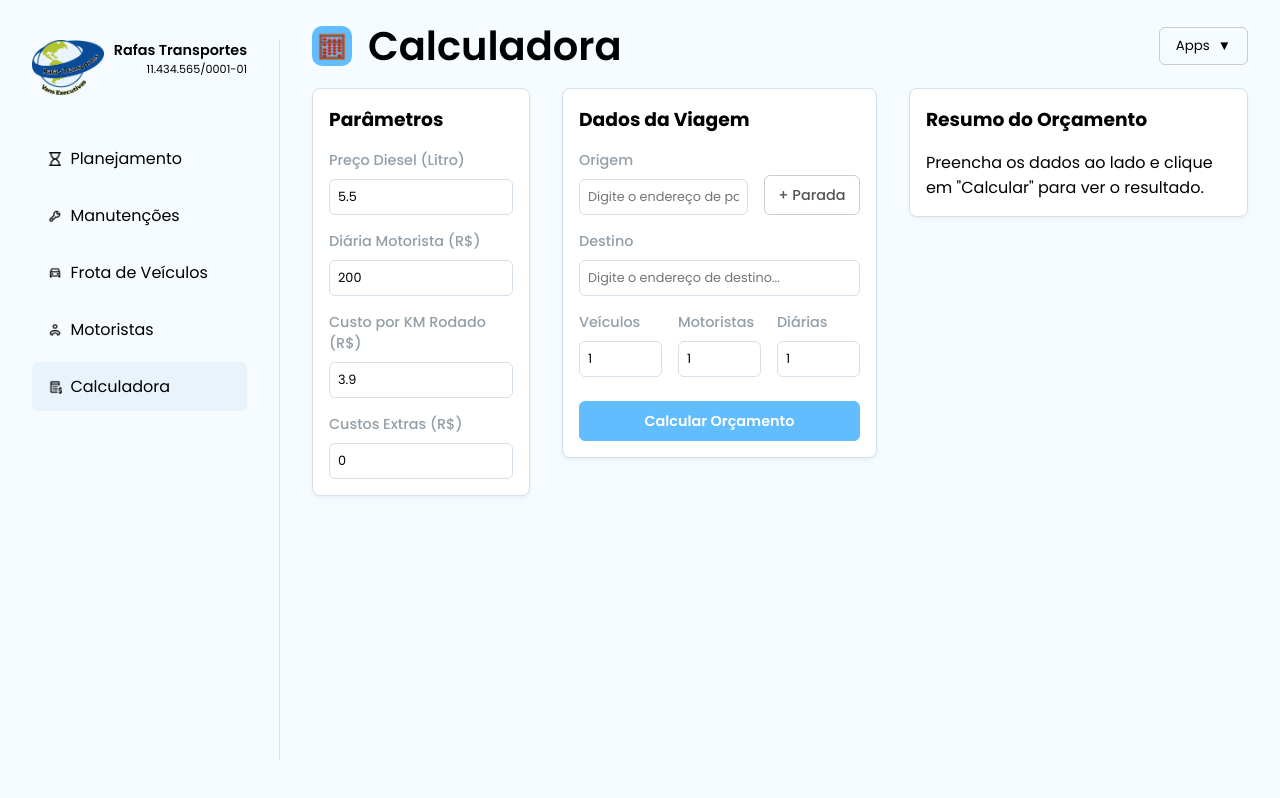
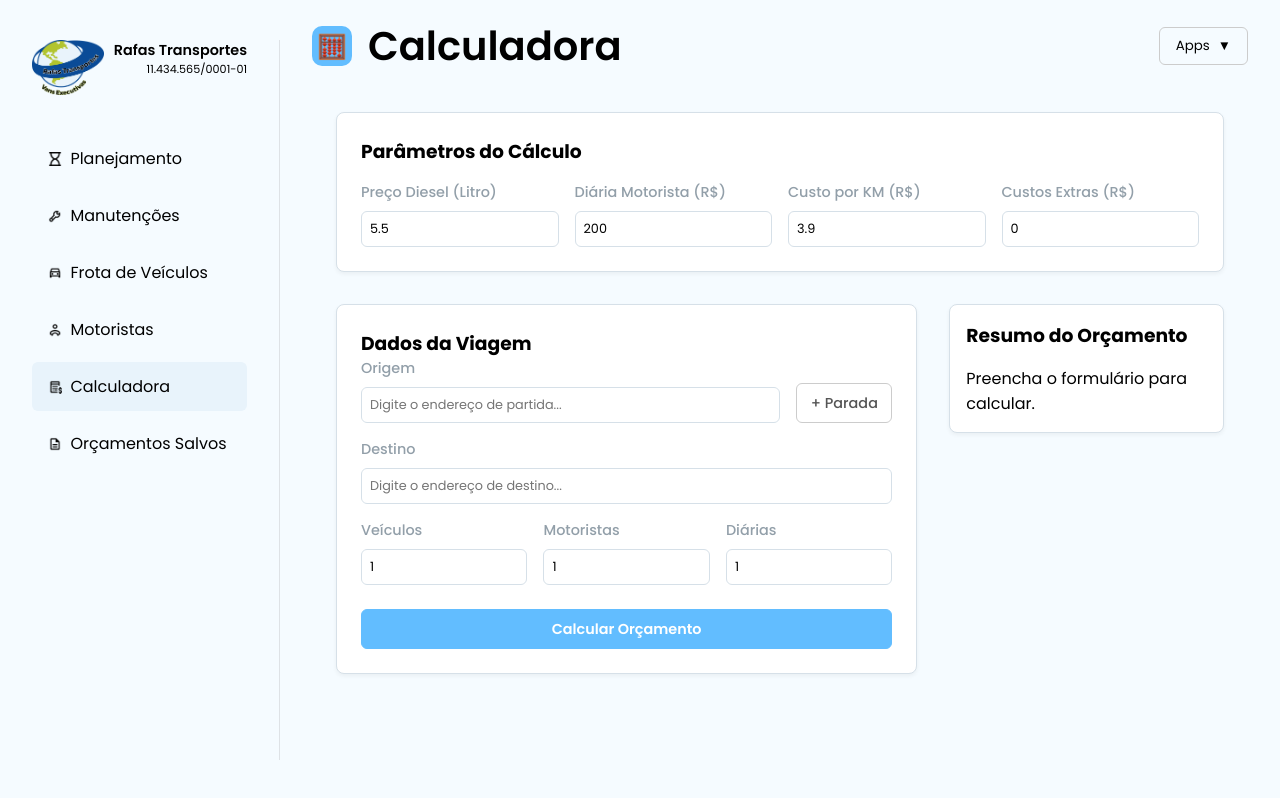
Before and after one commit to rafalves106/rafas-transportes-app, a React (Vite) app: page /calculadora in a window 1280 px wide. Built offline with nearby package versions, Linux system fonts and the light colour scheme.

Commit message:
feat(calculadora): Adiciona funcionalidade de cálculo e salvamento de orçamentos

```diff
--- a/src/App.tsx
+++ b/src/App.tsx
@@ -1,8 +1,27 @@
+import { useState } from "react";
 import { Outlet, useLocation, useNavigate } from "react-router-dom";
 import styled from "styled-components";
 import { GlobalStyle } from "./styles/GlobalStyle";
 import { Sidebar } from "./components/Sidebar";
 import { HeaderGlobal } from "./components/HeaderGlobal";
+
+import { tripsData as initialTripsData, type Trip } from "./data/tripsData";
+import {
+  vehiclesData as initialVehiclesData,
+  type Vehicle,
+} from "./data/vehiclesData";
+import {
+  driversData as initialDriversData,
+  type Driver,
+} from "./data/driversData";
+import {
+  maintenancesData as initialMaintenancesData,
+  type Maintenance,
+} from "./data/maintenanceData";
+import {
+  orcamentosData as initialOrcamentos,
+  type Orcamento,
+} from "./data/orcamentosData";
 
 const AppContainer = styled.div`
   display: flex;
@@ -18,11 +37,21 @@ const ConteudoPrincipal = styled.div`
 
 const AreaDaPagina = styled.main`
   flex: 1;
+  overflow-y: auto;
+  padding: 0 2rem 2rem 2rem;
 `;
 
 function App() {
   const location = useLocation();
   const navigate = useNavigate();
+
+  const [viagens, setViagens] = useState<Trip[]>(initialTripsData);
+  const [veiculos, setVeiculos] = useState<Vehicle[]>(initialVehiclesData);
+  const [motoristas, setMotoristas] = useState<Driver[]>(initialDriversData);
+  const [manutencoes, setManutencoes] = useState<Maintenance[]>(
+    initialMaintenancesData
+  );
+  const [orcamentos, setOrcamentos] = useState<Orcamento[]>(initialOrcamentos);
 
   const pageConfig: {
     [key: string]: {
@@ -82,6 +111,13 @@ function App() {
       novoPath: "",
       showActionButton: false,
     },
+    "/orcamentos": {
+      icon: "📄",
+      title: "Orçamentos Salvos",
+      novoLabel: "",
+      novoPath: "",
+      showActionButton: false,
+    },
   };
 
   const configAtual = pageConfig[location.pathname] || {
@@ -94,6 +130,10 @@ function App() {
 
   const handleNovoItemClick = () => {
     navigate(configAtual.novoPath);
+  };
+
+  const handleAdicionarOrcamento = (orcamento: Orcamento) => {
+    setOrcamentos((prev) => [orcamento, ...prev]);
   };
 
   return (
@@ -114,7 +154,20 @@ function App() {
             novoItemLabel={configAtual.novoLabel}
           />
           <AreaDaPagina>
-            <Outlet />
+            <Outlet
+              context={{
+                viagens,
+                setViagens,
+                veiculos,
+                setVeiculos,
+                motoristas,
+                setMotoristas,
+                manutencoes,
+                setManutencoes,
+                orcamentos,
+                onAdicionarOrcamento: handleAdicionarOrcamento,
+              }}
+            />
           </AreaDaPagina>
         </ConteudoPrincipal>
       </AppContainer>
--- a/src/components/Sidebar.tsx
+++ b/src/components/Sidebar.tsx
@@ -7,6 +7,7 @@ import frotaLogo from "../assets/frotalogo.png";
 import motoLogo from "../assets/motologo.png";
 import adicionar from "../assets/Plus.png";
 import calcLogo from "../assets/calcLogo.png";
+import orcamentoLogo from "../assets/orcamentoLogo.png";
 
 import { Button } from "./ui/Button";
 
@@ -137,6 +138,10 @@ export function Sidebar({
           <img src={calcLogo} alt="Calculadora" />
           Calculadora
         </StyledNavLink>
+        <StyledNavLink to="/orcamentos">
+          <img src={orcamentoLogo} alt="Orçamentos" />
+          Orçamentos Salvos
+        </StyledNavLink>
       </NavList>
     </SidebarContainer>
   );
--- a/src/main.tsx
+++ b/src/main.tsx
@@ -10,6 +10,7 @@ import { ManutencaoPage } from "./pages/ManutencaoPage.tsx";
 import { MotoristaPage } from "./pages/MotoristaPage.tsx";
 import { FrotaPage } from "./pages/FrotaPage.tsx";
 import { CalculadoraPage } from "./pages/CalculadoraPage.tsx";
+import { OrcamentosPage } from "./pages/OrcamentoPage.tsx";
 
 import { FormularioNovaViagem } from "./pages/Planejamento/components/FormNovaViagem.tsx";
 import { FormularioNovoVeiculo } from "./pages/Frota/components/FormularioNovoVeiculo.tsx";
@@ -81,6 +82,10 @@ const router = createBrowserRouter([
         path: "calculadora",
         element: <CalculadoraPage />,
       },
+      {
+        path: "orcamentos",
+        element: <OrcamentosPage />,
+      },
     ],
   },
 ]);
--- a/src/pages/CalculadoraPage.tsx
+++ b/src/pages/CalculadoraPage.tsx
@@ -3,14 +3,13 @@ import styled from "styled-components";
 import { format } from "date-fns";
 
 import type { Orcamento } from "../data/orcamentosData";
-import { orcamentosData as initialOrcamentos } from "../data/orcamentosData";
 
 import { FormularioOrcamento } from "./Calculadora/components/FormularioOrcamento";
-import { ListaDeOrcamentos } from "./Calculadora/components/ListaDeOrcamentos";
 import { GeradorDeTextoModal } from "./Calculadora/components/GeradorDeTextoModal";
 
 import { Button } from "../components/ui/Button";
 import { InputGroup, Label, Input } from "../components/ui/Form";
+import { useOutletContext } from "react-router-dom";
 
 interface GooglePrice {
   currencyCode?: string;
@@ -26,6 +25,11 @@ interface GoogleRoute {
       estimatedPrice: GooglePrice[];
     };
   };
+}
+
+interface AppContextType {
+  orcamentos: Orcamento[];
+  onAdicionarOrcamento: (orcamento: Orcamento) => void;
 }
 
 export interface OrcamentoForm {
@@ -48,22 +52,23 @@ interface OrcamentoResultado {
 }
 
 // Styled Components
-const PageContainer = styled.div`
+const MainGrid = styled.div`
   display: grid;
-  grid-template-columns: 0.9fr 1.3fr 1.4fr;
-  padding: 0 2rem;
-  column-gap: 2rem;
+  grid-template-columns: 1fr 1fr 1fr;
+  gap: 2rem;
   align-items: start;
 `;
 
-const CalculadoraContainer = styled.div`
+const PageContainer = styled.div`
   display: flex;
-  align-items: start;
+  flex-direction: column;
+  gap: 2rem;
+  padding: 1.5rem;
 `;
 
 const ParametrosSection = styled.div`
   background-color: white;
-  padding: 1rem;
+  padding: 1.5rem;
   border-radius: 8px;
   box-shadow: 0 2px 4px rgba(0, 0, 0, 0.05);
   border: 1px solid var(--cor-bordas);
@@ -71,14 +76,13 @@ const ParametrosSection = styled.div`
 
 const FormSection = styled.div`
   background-color: white;
-  padding: 1rem;
+  padding: 1.5rem;
   border-radius: 8px;
   box-shadow: 0 2px 4px rgba(0, 0, 0, 0.05);
   border: 1px solid var(--cor-bordas);
   overflow-y: auto;
-  max-height: calc(100vh - 120px);
+  grid-column: 1 / span 2;
 `;
-
 const ResultadoTitulo = styled.h3`
   margin-top: 0;
   margin-bottom: 1rem;
@@ -94,15 +98,28 @@ const ResultadoSection = styled.div`
 `;
 
 export function CalculadoraPage() {
+  const { onAdicionarOrcamento } = useOutletContext<AppContextType>();
+
   const [resultado, setResultado] = useState<OrcamentoResultado[] | null>(null);
   const [ultimoForm, setUltimoForm] = useState<OrcamentoForm | null>(null);
-  const [orcamentos, setOrcamentos] = useState<Orcamento[]>(initialOrcamentos);
   const [parametros, setParametros] = useState({
     precoDiesel: 5.5,
     diariaMotorista: 200.0,
     custoKmRodado: 3.9,
     extras: 0,
   });
+
+  const handleSalvarOrcamento = () => {
+    if (!orcamentoParaGerarTexto) return;
+
+    onAdicionarOrcamento(orcamentoParaGerarTexto);
+
+    alert("Orçamento salvo com sucesso!");
+
+    setOrcamentoParaGerarTexto(null);
+    setResultado(null);
+  };
+
   const [orcamentoParaGerarTexto, setOrcamentoParaGerarTexto] =
     useState<Orcamento | null>(null);
 
@@ -230,20 +247,12 @@ export function CalculadoraPage() {
     setOrcamentoParaGerarTexto(orcamentoTemporario);
   };
 
-  const handleSalvarOrcamentoDeVerdade = () => {
-    if (!orcamentoParaGerarTexto) return;
-
-    setOrcamentos((prev) => [orcamentoParaGerarTexto, ...prev]);
-    alert("Orçamento salvo com sucesso!");
-
-    setOrcamentoParaGerarTexto(null);
-    setResultado(null);
-  };
-
   return (
     <PageContainer>
       <ParametrosSection>
-        <h3 style={{ marginTop: 0, marginBottom: "1rem" }}>Parâmetros</h3>
+        <h3 style={{ marginTop: 0, marginBottom: "1rem" }}>
+          Parâmetros do Cálculo
+        </h3>
         <div
           style={{
             display: "grid",
@@ -270,7 +279,7 @@ export function CalculadoraPage() {
             />
           </InputGroup>
           <InputGroup>
-            <Label>Custo por KM Rodado (R$)</Label>
+            <Label>Custo por KM (R$)</Label>
             <Input
               type="number"
               name="custoKmRodado"
@@ -289,40 +298,32 @@ export function CalculadoraPage() {
           </InputGroup>
         </div>
       </ParametrosSection>
-      <CalculadoraContainer>
+
+      <MainGrid>
         <FormSection>
-          <h3 style={{ marginBottom: "1rem" }}>Dados da Viagem</h3>
+          <h3 style={{ marginTop: 0 }}>Dados da Viagem</h3>
           <FormularioOrcamento onCalcular={handleCalcular} />
         </FormSection>
-      </CalculadoraContainer>
+
         <ResultadoSection>
           <ResultadoTitulo>Resumo do Orçamento</ResultadoTitulo>
-        {resultado && resultado.length > 0 ? (
-          <div
-            style={{
-              display: "flex",
-              flexDirection: "column",
-              gap: "1.5rem",
-            }}
-          >
+          {resultado ? (
+            <div>
               {resultado.map((res, index) => (
-              <div key={index}>
+                <div key={index} style={{ marginBottom: "1.5rem" }}>
+                  <h4>Opção {index + 1}</h4>
                   <p>
-                  <strong>Distância Total:</strong> {res.distanciaTotal} km
+                    <strong>Distância:</strong> {res.distanciaTotal} km
                   </p>
                   <p>
-                  <strong>Custo com Pedágios:</strong> R${" "}
-                  {res.custoPedagios.toFixed(2)}
+                    <strong>Pedágios:</strong> R$ {res.custoPedagios.toFixed(2)}
                   </p>
                   <p>
-                  <strong>
-                    Valor Total Sugerido: R$ {res.valorTotal.toFixed(2)}
-                  </strong>
+                    <strong>Valor Total: R$ {res.valorTotal.toFixed(2)}</strong>
                   </p>
                   <Button
                     variant="primary"
                     onClick={() => handleAbrirModalTexto(res)}
-                  style={{ marginTop: "1rem", width: "100%" }}
                   >
                     Gerar Textos / Salvar
                   </Button>
@@ -330,17 +331,15 @@ export function CalculadoraPage() {
               ))}
             </div>
           ) : (
-          <p>
-            Preencha os dados ao lado e clique em "Calcular" para ver o
-            resultado.
-          </p>
+            <p>Preencha o formulário para calcular.</p>
           )}
         </ResultadoSection>
-      <ListaDeOrcamentos orcamentos={orcamentos} />
+      </MainGrid>
+
       <GeradorDeTextoModal
         orcamento={orcamentoParaGerarTexto}
         onClose={() => setOrcamentoParaGerarTexto(null)}
-        onSalvar={handleSalvarOrcamentoDeVerdade}
+        onSalvar={handleSalvarOrcamento}
       />
     </PageContainer>
   );
--- a/src/pages/MotoristaPage.tsx
+++ b/src/pages/MotoristaPage.tsx
@@ -88,11 +88,6 @@ export function MotoristaPage() {
         <ModalGlobal
           title={driverId ? "Editar Motorista" : "Novo Motorista"}
           onClose={() => navigate("/motoristas")}
-          formId={
-            driverId
-              ? `form-editar-motorista-${driverId}`
-              : "form-novo-motorista"
-          }
         >
           <Outlet
             context={{
--- /dev/null
+++ b/src/pages/OrcamentoPage.tsx
@@ -0,0 +1,22 @@
+import { useOutletContext } from "react-router-dom";
+import styled from "styled-components";
+import type { Orcamento } from "../data/orcamentosData";
+import { ListaDeOrcamentos } from "./Calculadora/components/ListaDeOrcamentos";
+
+const PageContainer = styled.div`
+  padding: 0 2rem;
+`;
+
+interface AppContextType {
+  orcamentos: Orcamento[];
+}
+
+export function OrcamentosPage() {
+  const { orcamentos } = useOutletContext<AppContextType>();
+
+  return (
+    <PageContainer>
+      <ListaDeOrcamentos orcamentos={orcamentos} />
+    </PageContainer>
+  );
+}
```
Also changed, not shown: src/assets/orcamentoLogo.png (added). Lines whose indentation alone changed are shown as unchanged.
